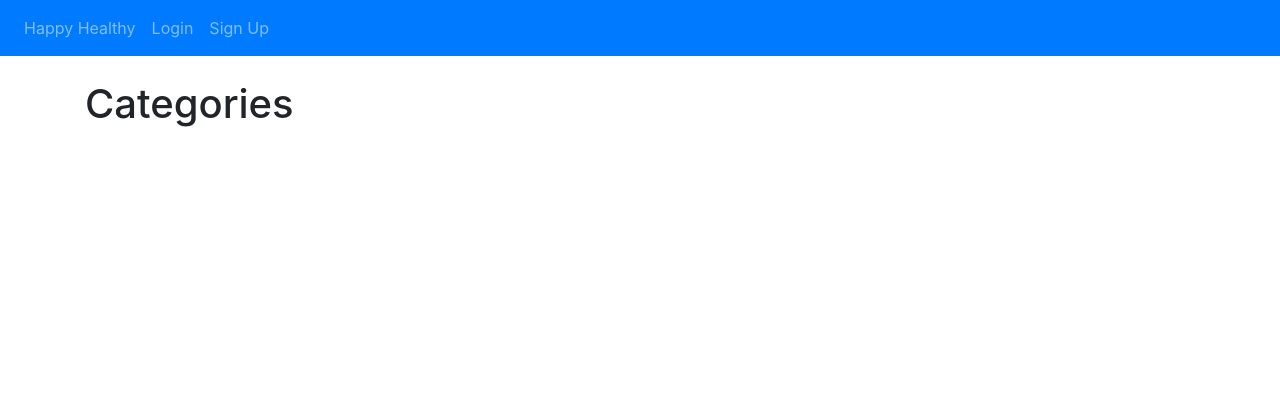
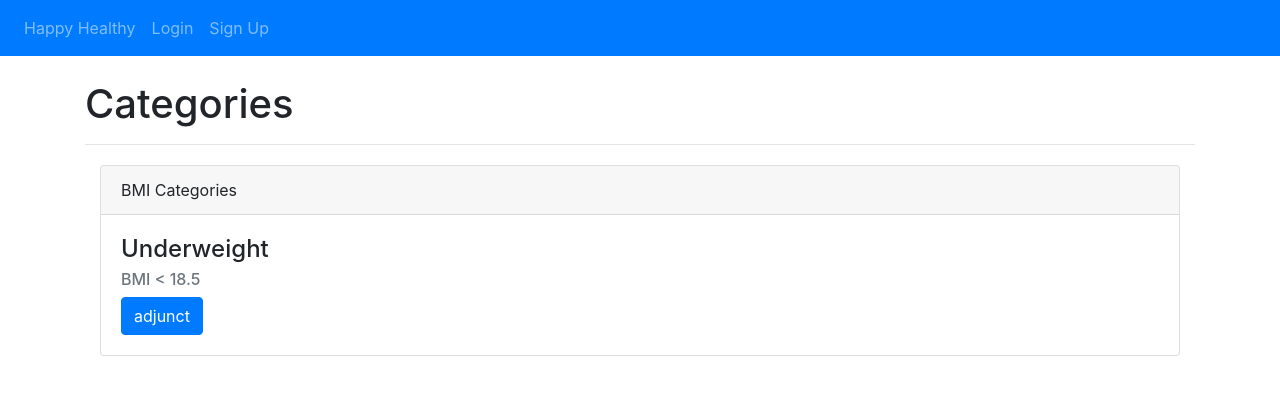
Before and after one commit to Chaapppp/Create-a-website-with-Flask, a Flask app: page /Categories in a window 1280 px wide. Shown: the top 395 px of the page. Run offline with Flask 3, Linux system fonts and the light colour scheme; some libraries are stand-ins or nearby versions.

Commit message:
underweight card

```diff
--- a/website/templates/Categories.html
+++ b/website/templates/Categories.html
@@ -7,5 +7,19 @@ Categories
 {% block content %}
 <br>
   <h1> Categories </h1>
+  <hr>
 
-{% endblock %} <
+  <div class="container" style="margin-top: 20px;">
+    <div class="card-group bg-light-blue">
+
+      <div class="card">
+        <div class="card-header">BMI Categories</div>
+        <div class="card-body">
+          <h4 class="card-title">Underweight</h4>
+          <h6 class="card-subtitle mb-2 text-muted">BMI < 18.5</h6>
+          <a href="/underweight" class="btn btn-primary">adjunct</a>
+        </div>
+      </div>
+    </div>
+  </div>
+{% endblock %}
```
